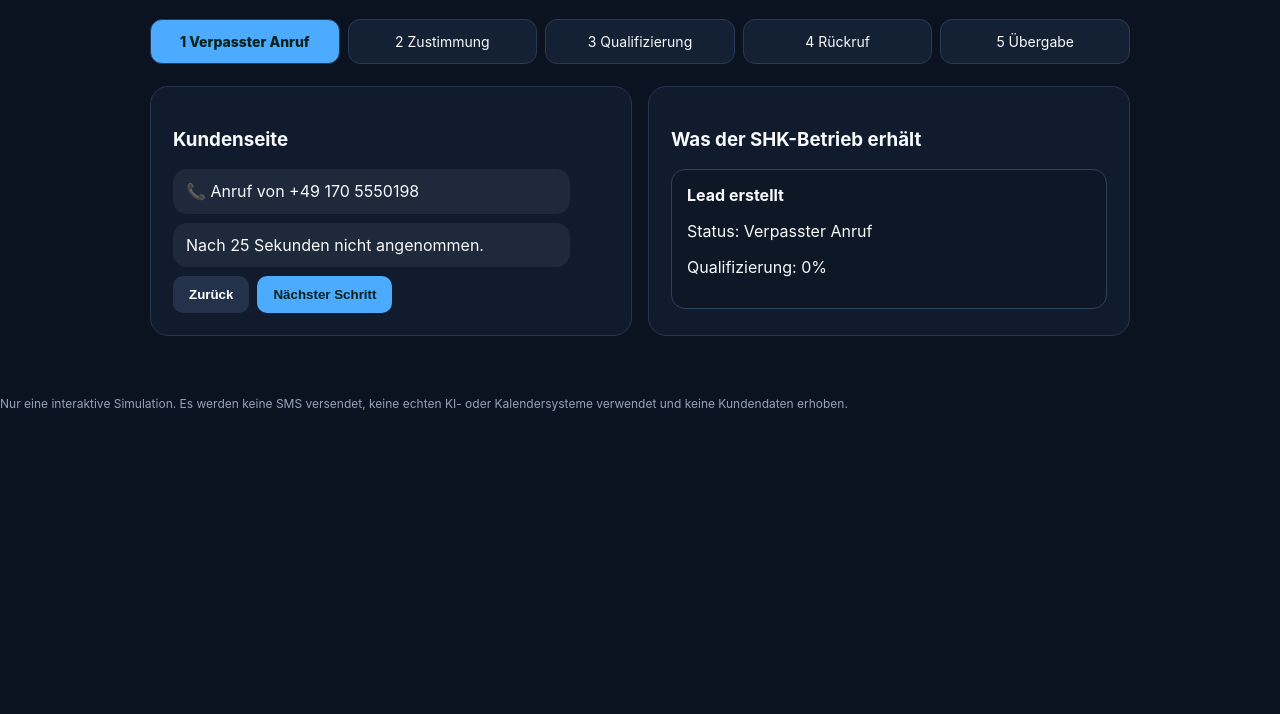
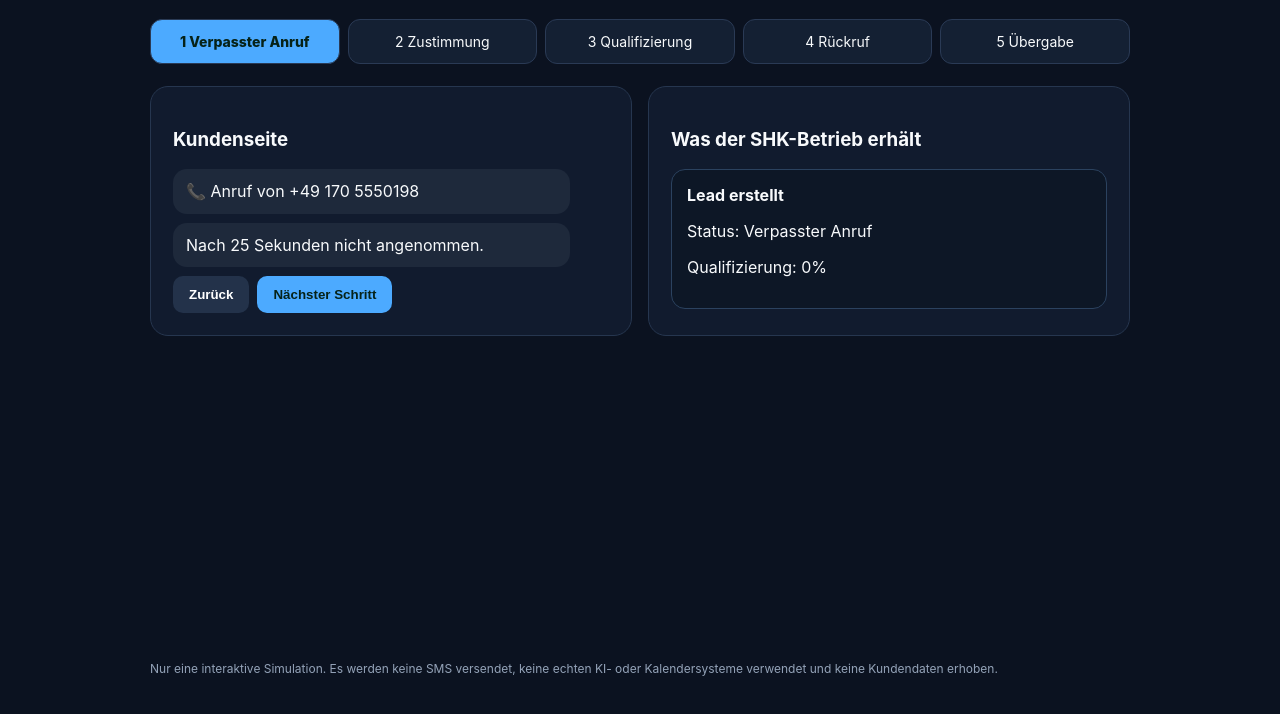
Before and after one commit to desert2223/responseharbor-website, a plain HTML site: page demo/de/index.html in a window 1280 px wide. Shown: the part 144-858 px from the top of the page. Before the commit the page ends 800 px from the top, so only its background shows below. Drawn offline with Linux system fonts and the light colour scheme.

Commit message:
Fix German demo page full-height layout

```diff
--- a/demo/de/index.html
+++ b/demo/de/index.html
@@ -4,8 +4,8 @@
 <meta charset="utf-8"><meta name="viewport" content="width=device-width,initial-scale=1">
 <title>ResponseHarbor — Demo (Deutsch)</title>
 <style>
-body{font-family:Inter,system-ui,sans-serif;background:#0b1220;color:#f8fafc;margin:0}
-.wrap{max-width:980px;margin:auto;padding:32px 18px}
+html{background:#0b1220;min-height:100%}body{font-family:Inter,system-ui,sans-serif;background:#0b1220;color:#f8fafc;margin:0;min-height:100vh}
+.wrap{max-width:980px;margin:auto;padding:32px 18px;min-height:100vh;display:flex;flex-direction:column}
 .card{background:#111b2e;border:1px solid #26364f;border-radius:18px;padding:22px;margin-bottom:16px}
 h1{margin:0 0 8px}.muted{color:#94a3b8}.steps{display:grid;grid-template-columns:repeat(5,1fr);gap:8px;margin:22px 0}
 .step{background:#142033;border:1px solid #2a3a55;border-radius:12px;padding:13px;text-align:center;font-size:14px}
@@ -24,7 +24,7 @@ button{padding:11px 16px;border:0;border-radius:10px;font-weight:700;cursor:poin
 <div class="grid">
 <div class="card"><h3>Kundenseite</h3><div id="chat"></div><button class="secondary" onclick="back()">Zurück</button><button class="primary" onclick="next()">Nächster Schritt</button></div>
 <div class="card"><h3>Was der SHK-Betrieb erhält</h3><div class="lead" id="lead"></div></div>
-</div></div><p style="color:#94a3b8;font-size:12px">Nur eine interaktive Simulation. Es werden keine SMS versendet, keine echten KI- oder Kalendersysteme verwendet und keine Kundendaten erhoben.</p>
+</div><p style="color:#94a3b8;font-size:12px;margin-top:auto;padding-top:32px">Nur eine interaktive Simulation. Es werden keine SMS versendet, keine echten KI- oder Kalendersysteme verwendet und keine Kundendaten erhoben.</p></div>
 <script>
 let s=0;
 const chats=[
```
